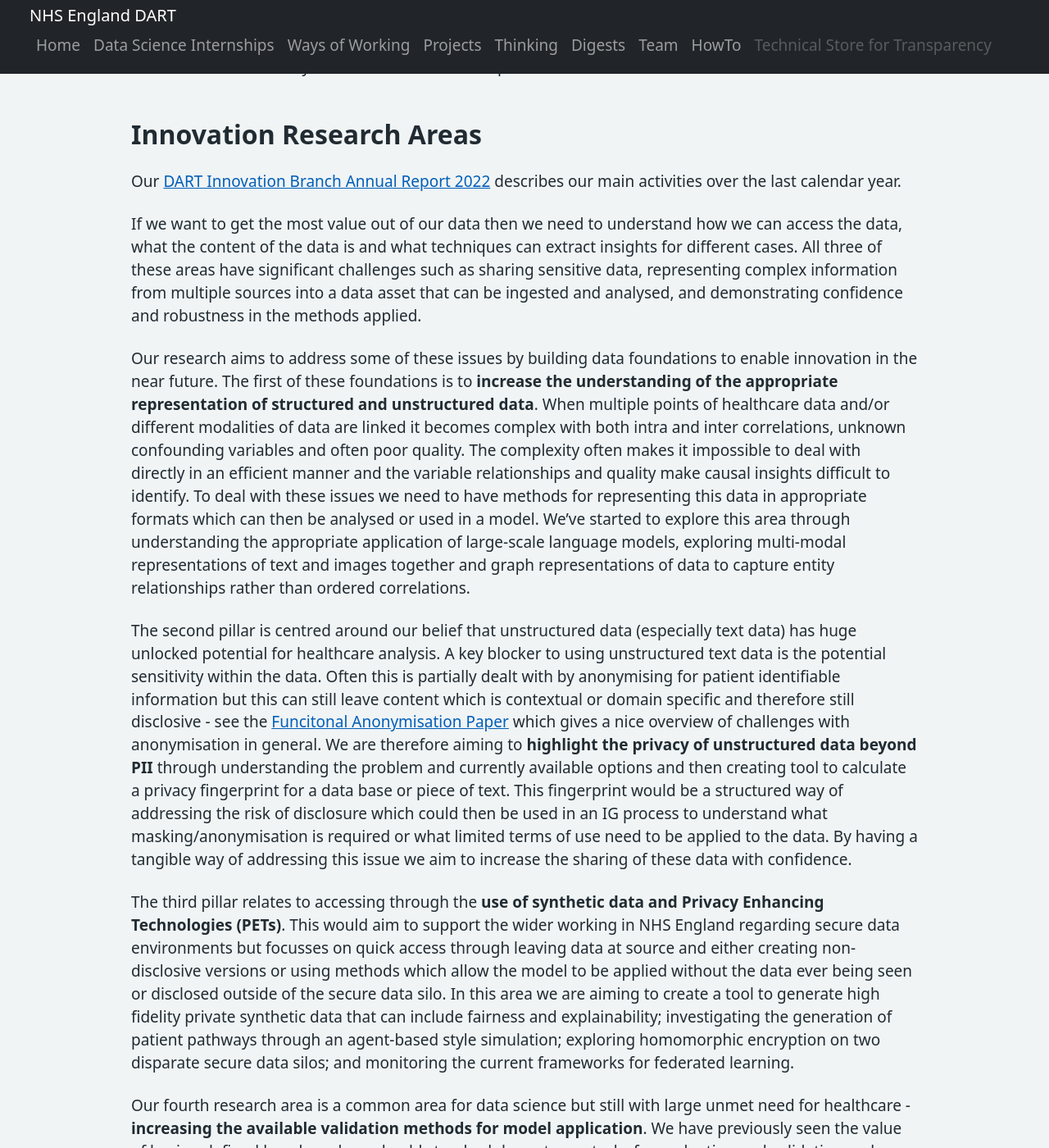
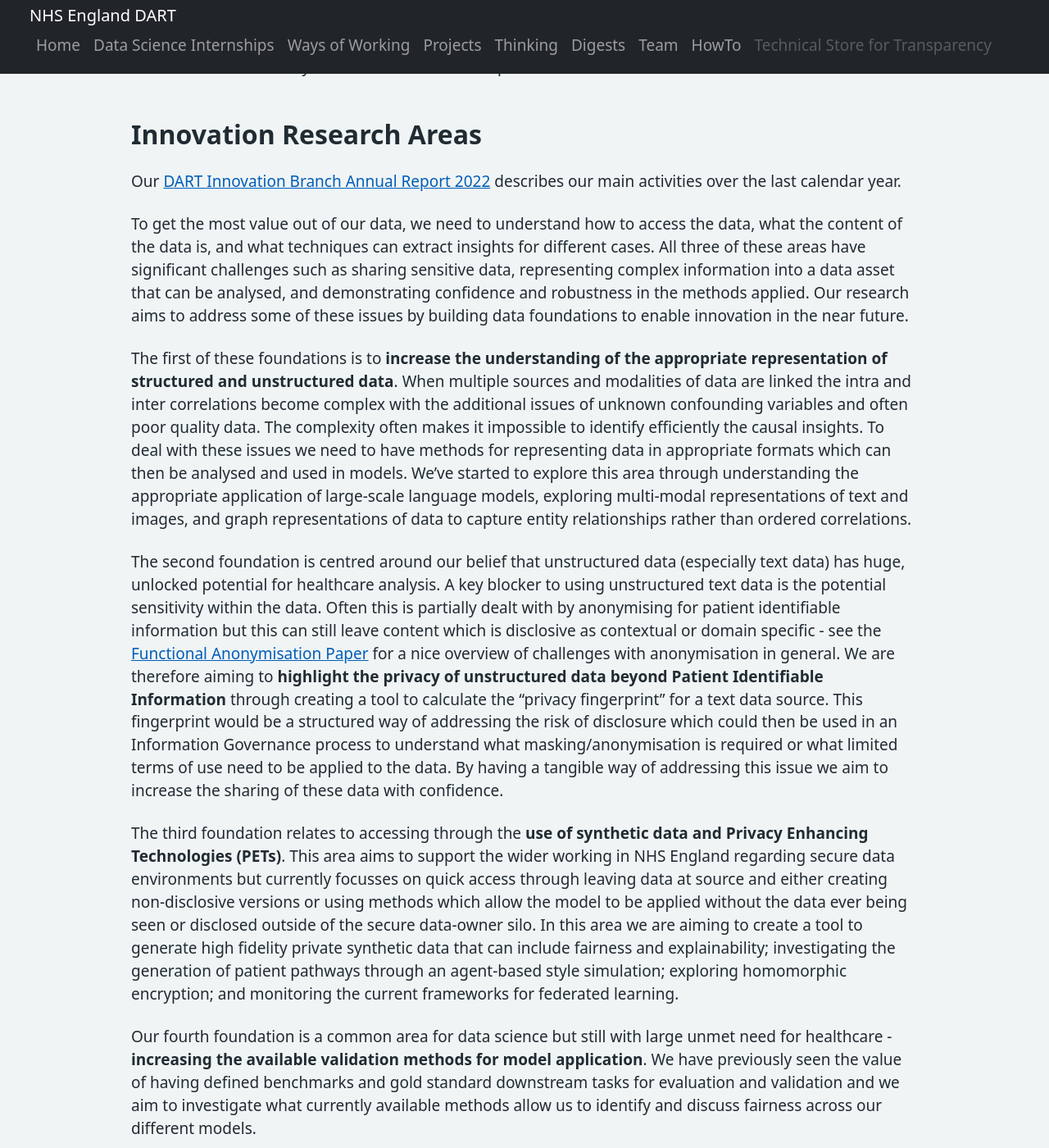
Before and after one commit to nhsx/AnalyticsUnit, a Jekyll site: the page built from index.md, in a window 1280 px wide and 1400 px high, scrolled down 694 px. Shown: the whole window at 82% size. Built offline with Jekyll 4.4.1, drawn with Linux system fonts in a browser that asks for light colours; some of the changed text lies outside the part shown.

Commit message:
minor simplifications

```diff
--- a/index.md
+++ b/index.md
@@ -17,16 +17,16 @@ Within the team we have analysts, data engineers, data scientists, developers, e
 
 Our <a href="https://nhsx.github.io/AnalyticsUnit/assets/AnnualReport22_Final_120123.pdf" target="_blank">DART Innovation Branch Annual Report 2022</a> describes our main activities over the last calendar year.
 
-If we want to get the most value out of our data then we need to understand how we can access the data, what the content of the data is and what techniques can extract insights for different cases.  All three of these areas have significant challenges such as sharing sensitive data, representing complex information from multiple sources into a data asset that can be ingested and analysed, and demonstrating confidence and robustness in the methods applied.
+To get the most value out of our data, we need to understand how to access the data, what the content of the data is, and what techniques can extract insights for different cases.  All three of these areas have significant challenges such as sharing sensitive data, representing complex information into a data asset that can be analysed, and demonstrating confidence and robustness in the methods applied.  Our research aims to address some of these issues by building data foundations to enable innovation in the near future.
 
-Our research aims to address some of these issues by building data foundations to enable innovation in the near future. The first of these foundations is to **increase the understanding of the appropriate representation of structured and unstructured data**.  When multiple points of healthcare data and/or different modalities of data are linked it becomes complex with both intra and inter correlations, unknown confounding variables and often poor quality.  The complexity often makes it impossible to deal with directly in an efficient manner and the variable relationships and quality make causal insights difficult to identify.  To deal with these issues we need to have methods for representing this data in appropriate formats which can then be analysed or used in a model.  We've started to explore this area through understanding the appropriate application of large-scale language models, exploring multi-modal representations of text and images together and graph representations of data to capture entity relationships rather than ordered correlations.
+The first of these foundations is to **increase the understanding of the appropriate representation of structured and unstructured data**.  When multiple sources and modalities of data are linked the intra and inter correlations become complex with the additional issues of unknown confounding variables and often poor quality data.  The complexity often makes it impossible to identify efficiently the causal insights.  To deal with these issues we need to have methods for representing data in appropriate formats which can then be analysed and used in models.  We've started to explore this area through understanding the appropriate application of large-scale language models, exploring multi-modal representations of text and images, and graph representations of data to capture entity relationships rather than ordered correlations.
 
-The second pillar is centred around our belief that unstructured data (especially text data) has huge unlocked potential for healthcare analysis.  A key blocker to using unstructured text data is the potential sensitivity within the data.  Often this is partially dealt with by anonymising for patient identifiable information but this can still leave content which is contextual or domain specific and therefore still disclosive - see the [Funcitonal Anonymisation Paper](https://eprints.soton.ac.uk/417832/1/Functional_Anonymisation_and_the_Data_Environment_Final.pdf) which gives a nice overview of challenges with anonymisation in general.  We are therefore aiming to **highlight the privacy of unstructured data beyond PII** through understanding the problem and currently available options and then creating tool to calculate a privacy fingerprint for a data base or piece of text.  This fingerprint would be a structured way of addressing the risk of disclosure which could then be used in an IG process to understand what masking/anonymisation is required or what limited terms of use need to be applied to the data.  By having a tangible way of addressing this issue we aim to increase the sharing of these data with confidence.
+The second foundation is centred around our belief that unstructured data (especially text data) has huge, unlocked potential for healthcare analysis.  A key blocker to using unstructured text data is the potential sensitivity within the data.  Often this is partially dealt with by anonymising for patient identifiable information but this can still leave content which is disclosive as contextual or domain specific - see the [Functional Anonymisation Paper](https://eprints.soton.ac.uk/417832/1/Functional_Anonymisation_and_the_Data_Environment_Final.pdf) for a nice overview of challenges with anonymisation in general.  We are therefore aiming to **highlight the privacy of unstructured data beyond Patient Identifiable Information** through creating a tool to calculate the "privacy fingerprint" for a text data source.  This fingerprint would be a structured way of addressing the risk of disclosure which could then be used in an Information Governance process to understand what masking/anonymisation is required or what limited terms of use need to be applied to the data.  By having a tangible way of addressing this issue we aim to increase the sharing of these data with confidence.
 
-The third pillar relates to accessing through the **use of synthetic data and Privacy Enhancing Technologies (PETs)**.  This would aim to support the wider working in NHS England regarding secure data environments but focusses on quick access through leaving data at source and either creating non-disclosive versions or using methods which allow the model to be applied without the data ever being seen or disclosed outside of the secure data silo.  In this area we are aiming to create a tool to generate high fidelity private synthetic data that can include fairness and explainability; investigating the generation of patient pathways through an agent-based style simulation; exploring homomorphic encryption on two disparate secure data silos; and monitoring the current frameworks for federated learning.
+The third foundation relates to accessing through the **use of synthetic data and Privacy Enhancing Technologies (PETs)**.  This area aims to support the wider working in NHS England regarding secure data environments but currently focusses on quick access through leaving data at source and either creating non-disclosive versions or using methods which allow the model to be applied without the data ever being seen or disclosed outside of the secure data-owner silo.  In this area we are aiming to create a tool to generate high fidelity private synthetic data that can include fairness and explainability; investigating the generation of patient pathways through an agent-based style simulation; exploring homomorphic encryption; and monitoring the current frameworks for federated learning.
 
-Our fourth research area is a common area for data science but still with large unmet need for healthcare - **increasing the available validation methods for model application**.  We have previously seen the value of having defined benchmarks and gold standard downstream tasks for evaluation and validation and we aim to investigate what currently available methods allow us to identify and discuss fairness across our different models.
+Our fourth foundation is a common area for data science but still with large unmet need for healthcare - **increasing the available validation methods for model application**.  We have previously seen the value of having defined benchmarks and gold standard downstream tasks for evaluation and validation and we aim to investigate what currently available methods allow us to identify and discuss fairness across our different models.
 
-The final pillar aims at **applying reproducible analysis** to our data.  Once the data is accessible, the data is in a useable format, there is a clear process for validating, then we need to be producing code which allows for reuse across the healthcare system. Here we are supporting reproducible analytical pipelines and open ways of working as well as creating reusable code bases for population health management analysis, forecasting and simulation published on Github.
+The final foundation aims at **applying reproducible analysis** to our data.  Once the data is accessible, the data is in a useable format, there is a clear process for validating, then we need to be producing code which allows for reuse across the healthcare system. Here we are supporting reproducible analytical pipelines and open ways of working as well as creating reusable code bases for population health management analysis, forecasting and simulation published on Github.
 
-Much of this work is progressed through our PHD Data Science Internship Scheme which also aims to increase our connections with academia and other research bodies.
+Much of this work is progressed through our [PHD Data Science Internship](https://nhsx.github.io/AnalyticsUnit/phdinterns.html) Scheme which also aims to increase our connections with academia and other research bodies.
```
